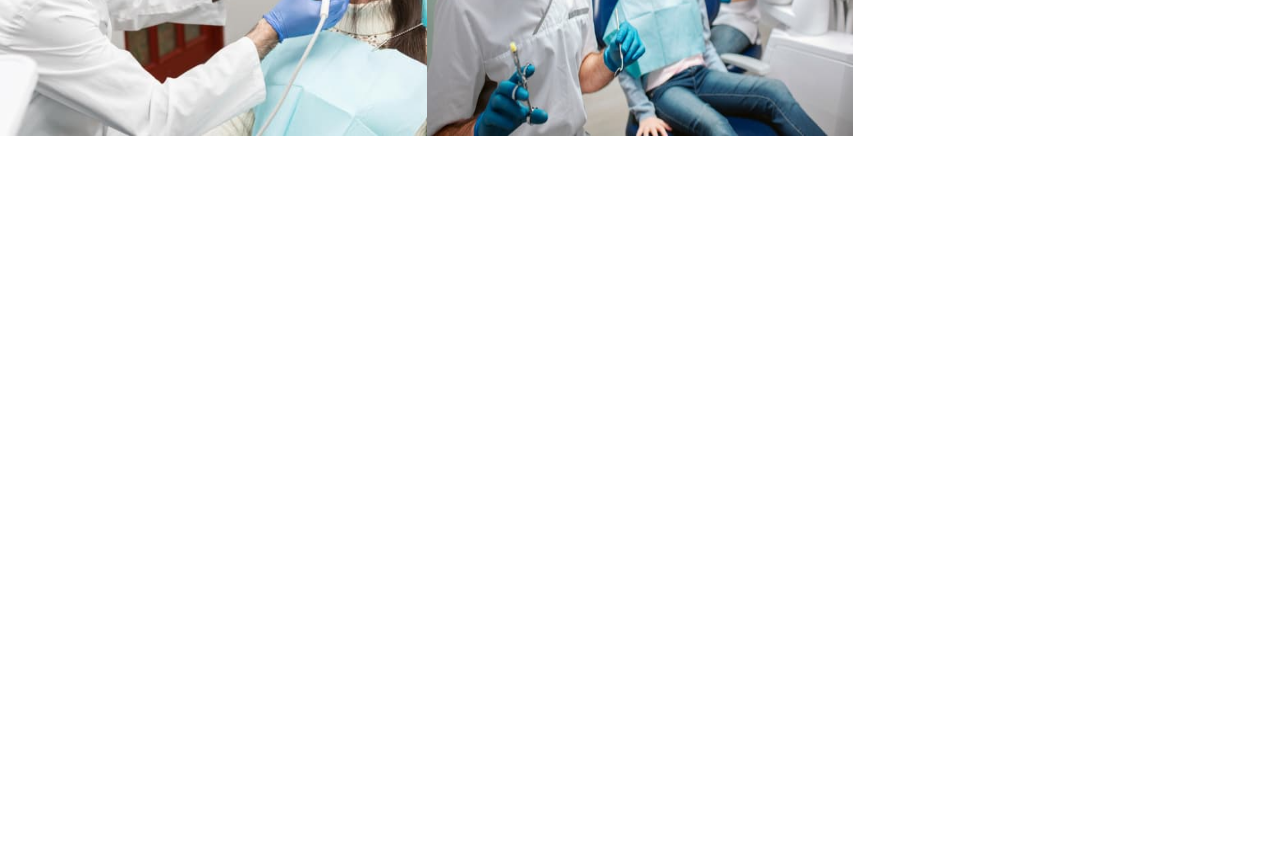
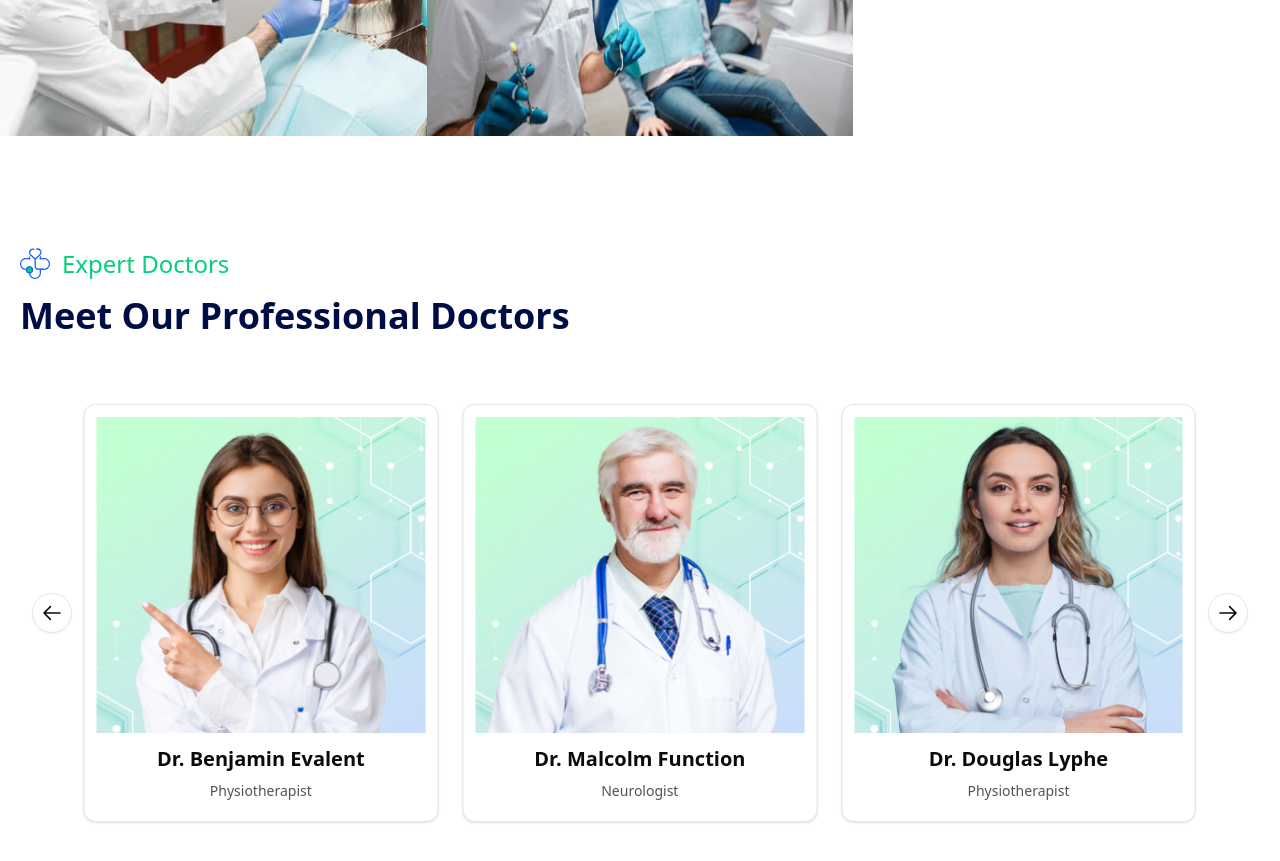
Before and after one commit to Aryan9901/doctor_appointment_app, a React (Vite) app in the folder doctor_appointment/: page / in a window 1280 px wide. Shown: the part 2960-3821 px from the top of the page. Before the commit the page ends 3096 px from the top, so only its background shows below. Built offline with nearby package versions, Linux system fonts and the light colour scheme; the HTML template or start-up script is replaced by a standard one.

Commit message:
our team section updated

```diff
--- a/doctor_appointment/src/pages/Home.jsx
+++ b/doctor_appointment/src/pages/Home.jsx
@@ -231,7 +231,7 @@ const Home = () => {
 					</div>
 				</div>
 			</section>
-			{/* <Team /> */}
+			<Team />
 		</main>
 	);
 };
```
